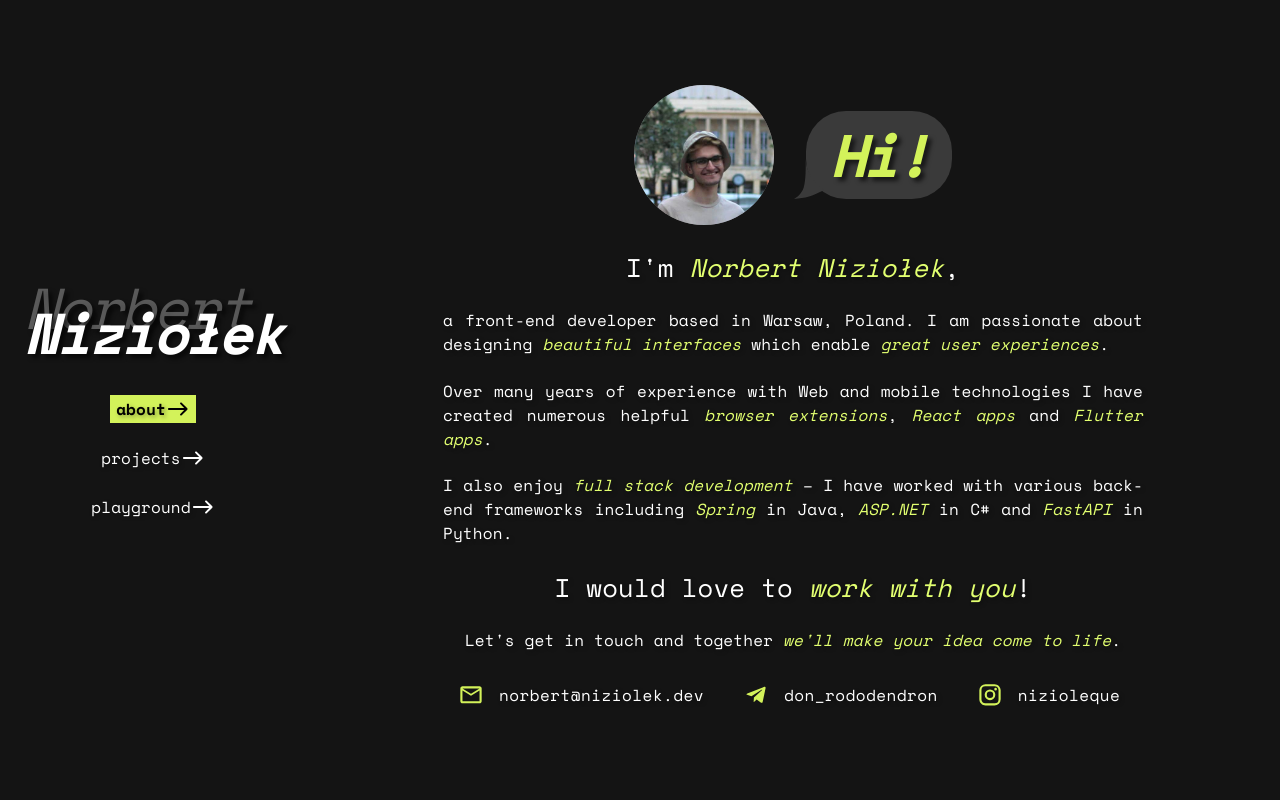
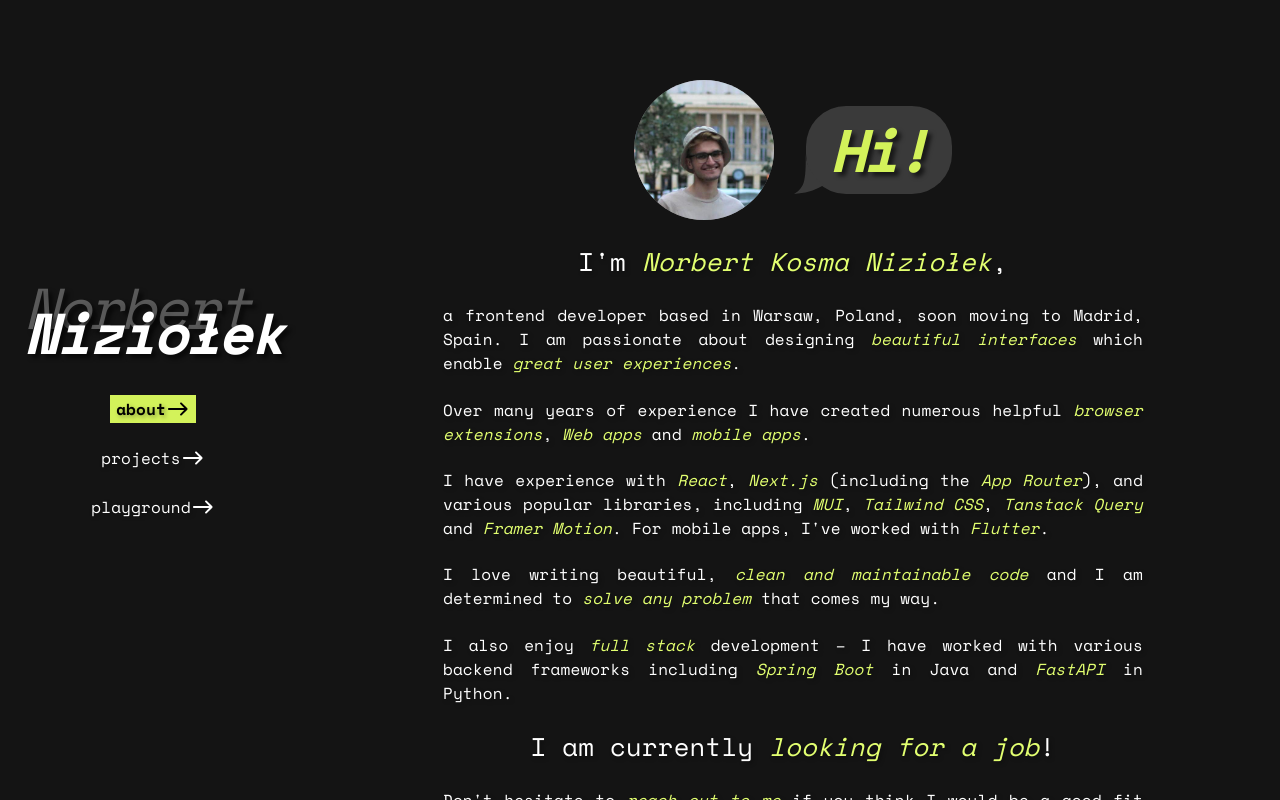
Before and after one commit to nizioleque/portfolio, a Next.js app: page /about in a window 1280 px wide. Built offline with nearby package versions, Linux system fonts and the light colour scheme.

Commit message:
Update about me text

```diff
--- a/pages/about.tsx
+++ b/pages/about.tsx
@@ -21,29 +21,40 @@ function About() {
       >
         <Hi />
         <Section large>
-          I&apos;m <Em>Norbert Niziołek</Em>,
+          I&apos;m <Em>Norbert Kosma Niziołek</Em>,
         </Section>
         <Section>
-          a front-end developer based in Warsaw, Poland. I am passionate about
-          designing <Em>beautiful interfaces</Em> which enable{" "}
-          <Em>great user experiences</Em>.
+          a frontend developer based in Warsaw, Poland, soon moving to Madrid,
+          Spain. I am passionate about designing <Em>beautiful interfaces</Em>{" "}
+          which enable <Em>great user experiences</Em>.
         </Section>
         <Section>
-          Over many years of experience with Web and mobile technologies I have
-          created numerous helpful <Em>browser extensions</Em>,{" "}
-          <Em>React apps</Em> and <Em>Flutter apps</Em>.
+          Over many years of experience I have created numerous helpful{" "}
+          <Em>browser extensions</Em>, <Em>Web apps</Em> and{" "}
+          <Em>mobile apps</Em>.
         </Section>
         <Section>
-          I also enjoy <Em>full stack development</Em> – I have worked with
-          various back-end frameworks including <Em>Spring</Em> in Java,{" "}
-          <Em>ASP.NET</Em> in C# and <Em>FastAPI</Em> in Python.
+          I have experience with <Em>React</Em>, <Em>Next.js</Em> (including the{" "}
+          <Em>App Router</Em>), and various popular libraries, including{" "}
+          <Em>MUI</Em>, <Em>Tailwind CSS</Em>, <Em>Tanstack Query</Em> and{" "}
+          <Em>Framer Motion</Em>. For mobile apps, I&apos;ve worked with{" "}
+          <Em>Flutter</Em>.
+        </Section>
+        <Section>
+          I love writing beautiful, <Em>clean and maintainable code</Em> and I
+          am determined to <Em>solve any problem</Em> that comes my way.
+        </Section>
+        <Section>
+          I also enjoy <Em>full stack</Em> development – I have worked with
+          various backend frameworks including <Em>Spring Boot</Em> in Java and{" "}
+          <Em>FastAPI</Em> in Python.
         </Section>
         <Section large>
-          I would love to <Em>work with you</Em>!
+          I am currently <Em>looking for a job</Em>!
         </Section>
         <Section>
-          Let&apos;s get in touch and together{" "}
-          <Em>we&apos;ll make your idea come to life</Em>.
+          Don&apos;t hesitate to <Em>reach out to me</Em> if you think I would
+          be a good fit for your team!
         </Section>
         <Box alignSelf="start">
           <HomePageChild>
```
